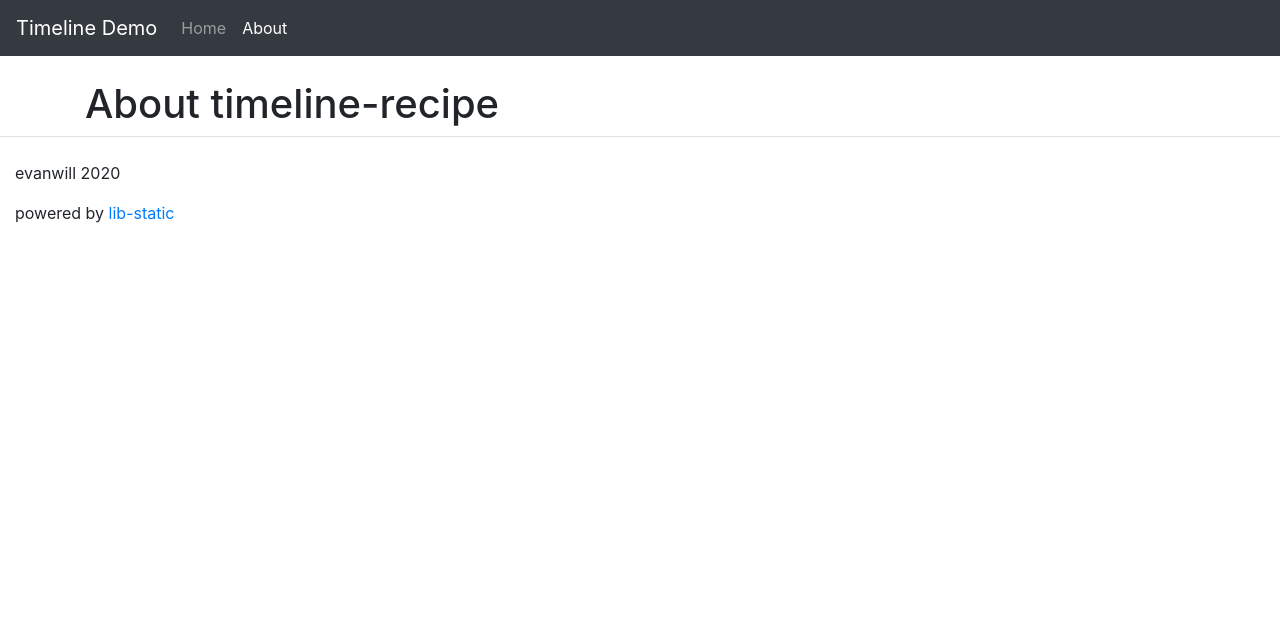
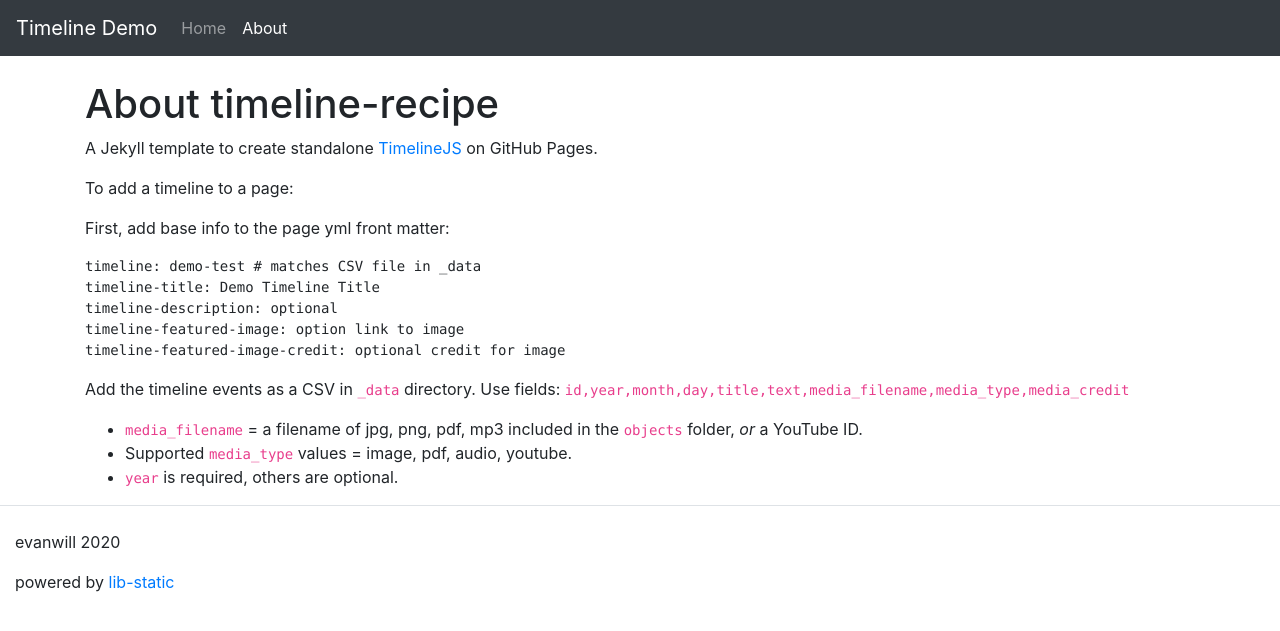
Before and after one commit to evanwill/timeline-recipe, a Jekyll site: the page built from about.md, in a window 1280 px wide. Shown: the top 631 px of the page. Built offline with Jekyll 4.4.1, drawn with Linux system fonts in a browser that asks for light colours.

Commit message:
quick about

````diff
--- a/about.md
+++ b/about.md
@@ -4,3 +4,25 @@ layout: page
 ---
 
 # About timeline-recipe
+
+A Jekyll template to create standalone [TimelineJS](https://timeline.knightlab.com/) on GitHub Pages.
+
+To add a timeline to a page:
+
+First, add base info to the page yml front matter:
+
+```
+timeline: demo-test # matches CSV file in _data
+timeline-title: Demo Timeline Title
+timeline-description: optional
+timeline-featured-image: option link to image
+timeline-featured-image-credit: optional credit for image
+```
+
+Add the timeline events as a CSV in `_data` directory.
+Use fields:
+`id,year,month,day,title,text,media_filename,media_type,media_credit`
+
+- `media_filename` = a filename of jpg, png, pdf, mp3 included in the `objects` folder, *or* a YouTube ID.
+- Supported `media_type` values = image, pdf, audio, youtube.
+- `year` is required, others are optional.
````
